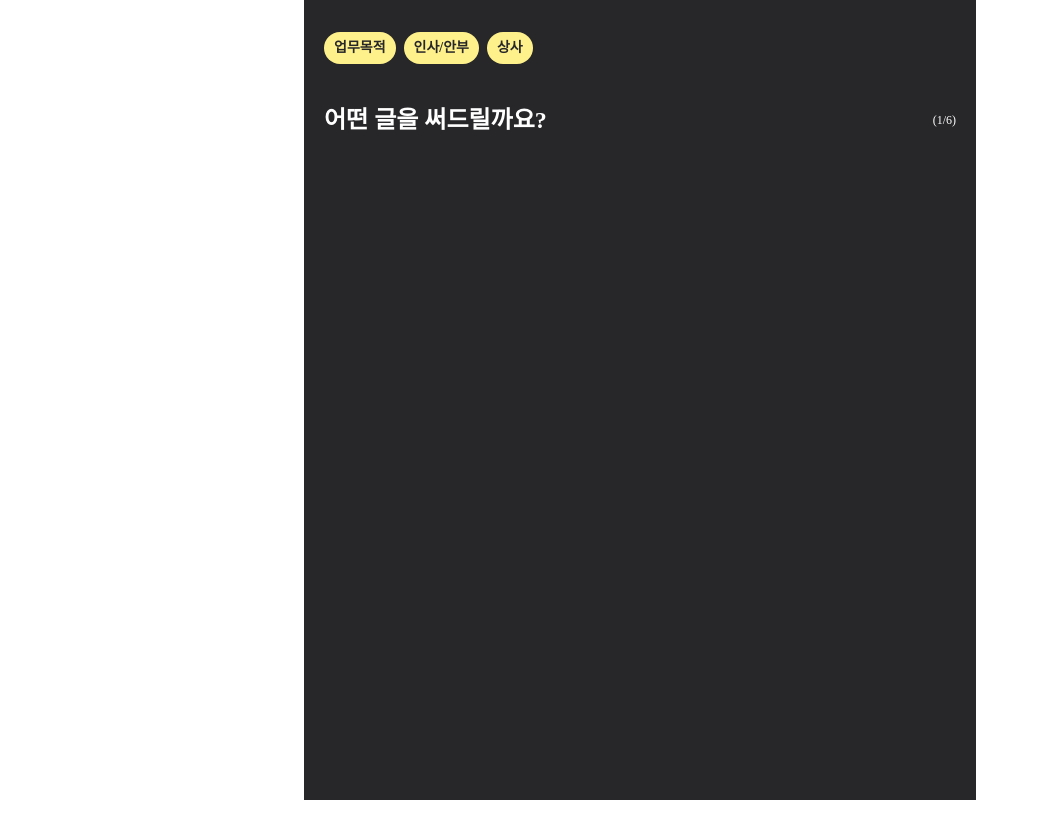
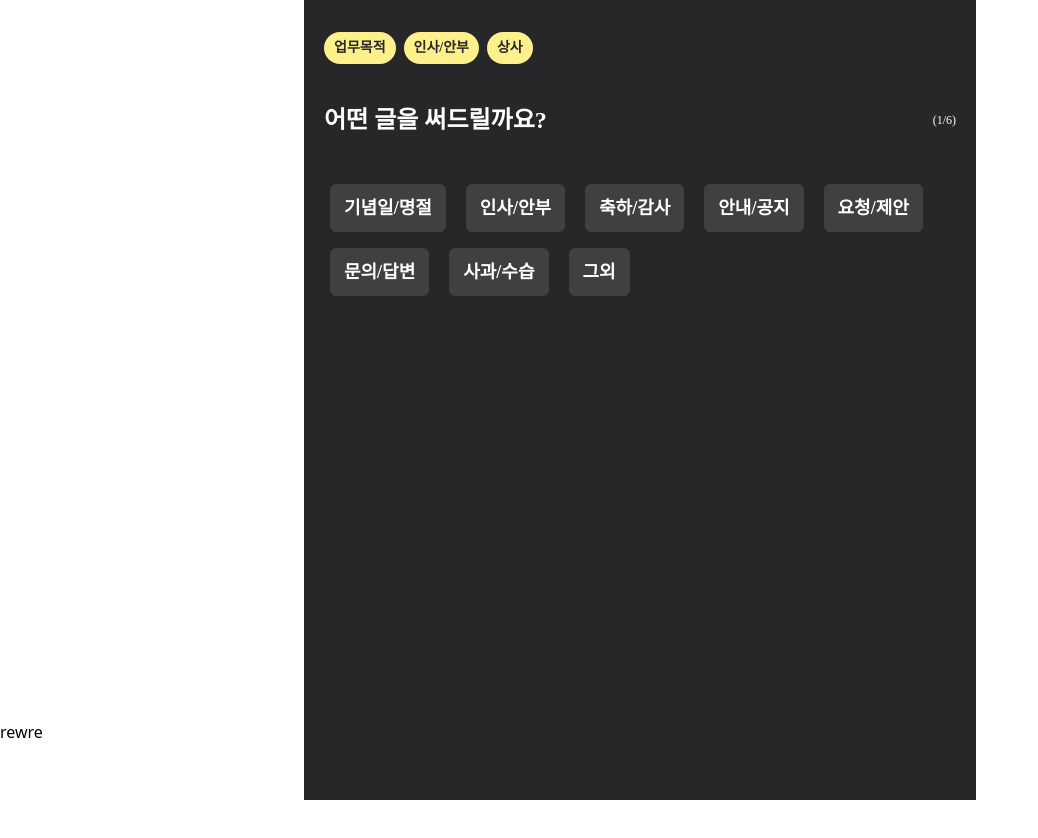
Before and after one commit to potenday-project/sseo-dream, a React (Vite) app: page / in a window 1280 px wide. Shown: the top 838 px of the page, without its empty margins (0-1038 px from the left). Before the commit the page ends 800 px from the top, so only its background shows below. Built offline with nearby package versions, Linux system fonts and the light colour scheme.

Commit message:
update MediumCategories component

```diff
--- a/src/App.tsx
+++ b/src/App.tsx
@@ -2,12 +2,20 @@ import MediumCategories from './pages/MediumCategories';
 
 function App() {
   return (
-    <div className="m-auto min-h-screen max-w-2xl max-h-full bg-zinc-800">
+    <div>
       <MediumCategories
         selectedDataList={['업무목적', '인사/안부', '상사']}
         title="어떤 글을 써드릴까요?"
         sequence={1}
-        postCategoryList={['기념일/명절', '인사/안부', '축하/감사', '안내/공지', '요청/제안', '문의/답변', '사과/수습']}
+        valueList={[
+          '기념일/명절',
+          '인사/안부',
+          '축하/감사',
+          '안내/공지',
+          '요청/제안',
+          '문의/답변',
+          '사과/수습',
+        ]}
       />
     </div>
   );
--- /dev/null
+++ b/src/layouts/EtcTextArea.tsx
@@ -0,0 +1,12 @@
+interface Props {
+  title: string;
+}
+
+export default function EtcTextArea({ title }: Props) {
+  return (
+    <div className="w-full mt-8 ml-6 mr-6 flex-col justify-start items-start gap-3 inline-flex">
+      <div className="text-zinc-400 text-sm font-medium font-['Pretendard']">그외 {title}</div>
+      <textarea className="w-full h-[53px] text-white bg-neutral-700 rounded-md" />
+    </div>
+  );
+}
--- a/src/layouts/PostCategoryList.tsx
+++ /dev/null
@@ -1,15 +0,0 @@
-import ButtonFragment from '../components/ButtonFragment';
-
-interface Props {
-  postCategoryList: string[];
-}
-
-export default function PostCategoryList({ postCategoryList }: Props) {
-  return (
-    <div className="flex items-center justify-center m-4">
-      {postCategoryList.map((postCategory) => (
-        <ButtonFragment key={postCategory} contents={postCategory} />
-      ))}
-    </div>
-  );
-}
--- /dev/null
+++ b/src/layouts/ValueList.tsx
@@ -0,0 +1,62 @@
+import { useState } from 'react';
+import EtcTextArea from './EtcTextArea.tsx';
+
+interface Props {
+  valueList: string[];
+  etcTitle: string;
+}
+
+export default function ValueList({ valueList, etcTitle }: Props) {
+  const [selectedValue, setSelectedValue] = useState<string>('');
+  const [etcShown, setEtcShown] = useState<boolean>(false);
+
+  const handleClick = (value: string) => {
+    setEtcShown(false);
+    if (value !== selectedValue) {
+      setSelectedValue(value);
+    } else {
+      setSelectedValue('');
+    }
+  };
+
+  const handleEtcClick = () => {
+    setEtcShown(!etcShown);
+    setSelectedValue('');
+  };
+
+  return (
+    <div className="flex flex-wrap items-center justify-start m-4">
+      {valueList.map((value) => (
+        <button
+          key={value}
+          type="button"
+          onClick={() => handleClick(value)}
+          className={`w-30 h-12 mx-2.5 my-2 px-3.5 py-3 rounded-md justify-center items-center gap-2.5 inline-flex ${
+            value === selectedValue ? 'bg-yellow-200' : 'bg-neutral-700'
+          }`}>
+          <div
+            className={`${
+              value === selectedValue ? 'text-zinc-800' : 'text-white'
+            } text-lg font-bold font-['Pretendard']`}>
+            {value}
+          </div>
+        </button>
+      ))}
+      <button
+        key="etc"
+        type="button"
+        onClick={() => handleEtcClick()}
+        className={`w-30 h-12 mx-2.5 my-2 px-3.5 py-3 rounded-md justify-center items-center gap-2.5 inline-flex ${
+          etcShown ? 'bg-yellow-200' : 'bg-neutral-700'
+        }`}>
+        <div
+          className={`${
+            etcShown ? 'text-zinc-800' : 'text-white'
+          } text-lg font-bold font-['Pretendard']`}>
+          그외
+        </div>
+      </button>
+      {etcShown && <EtcTextArea title={etcTitle} />}
+    </div>
+  );
+}
--- a/src/pages/LargeCategories.tsx
+++ b/src/pages/LargeCategories.tsx
@@ -10,10 +10,10 @@ export default function LargeCategories() {
   ];
 
   return (
-    <>
+    <div className="m-auto min-h-screen max-w-2xl max-h-full bg-zinc-800">
       <HeaderDataList selectedDataList={[]} />
       <Title title="어떤 목적으로 글을 써드릴까요?" sequenceShown={false} />
       <PurposeList purposeList={purposes} />
-    </>
+    </div>
   );
 }
--- a/src/pages/MediumCategories.tsx
+++ b/src/pages/MediumCategories.tsx
@@ -1,23 +1,23 @@
 import Title from '../layouts/Title';
 import HeaderDataList from '../layouts/HeaderDataList';
-import PostCategoryList from '../layouts/PostCategoryList';
+import ValueList from '../layouts/ValueList';
 
 interface Props {
   selectedDataList: string[];
   title: string;
   sequence: number;
-  postCategoryList: string[];
+  valueList: string[];
 }
 
-export default function MediumCategories({
-  selectedDataList, title, sequence, postCategoryList,
-}: Props) {
-  // ['업무목적', '인사/안부', '상사']
+export default function MediumCategories({ selectedDataList, title, sequence, valueList }: Props) {
   return (
-    <>
-      <HeaderDataList selectedDataList={selectedDataList} />
-      <Title title={title} sequence={sequence} sequenceShown />
-      <PostCategoryList postCategoryList={postCategoryList} />
-    </>
+    <div>
+      <div className="m-auto min-h-screen max-w-2xl max-h-full bg-zinc-800">
+        <HeaderDataList selectedDataList={selectedDataList} />
+        <Title title={title} sequence={sequence} sequenceShown />
+        <ValueList valueList={valueList} etcTitle={title} />
+      </div>
+      <footer className="h-20 -translate-y-full">rewre</footer>
+    </div>
   );
 }
```
